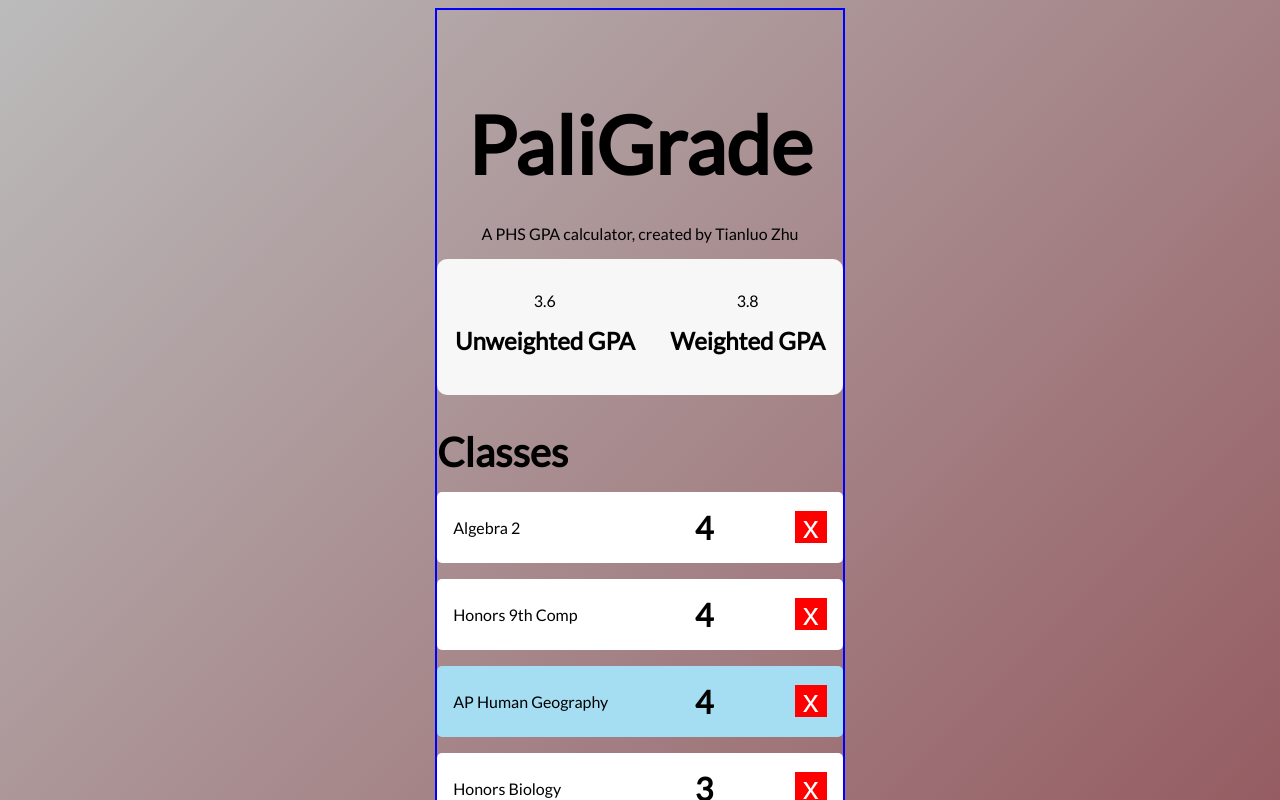
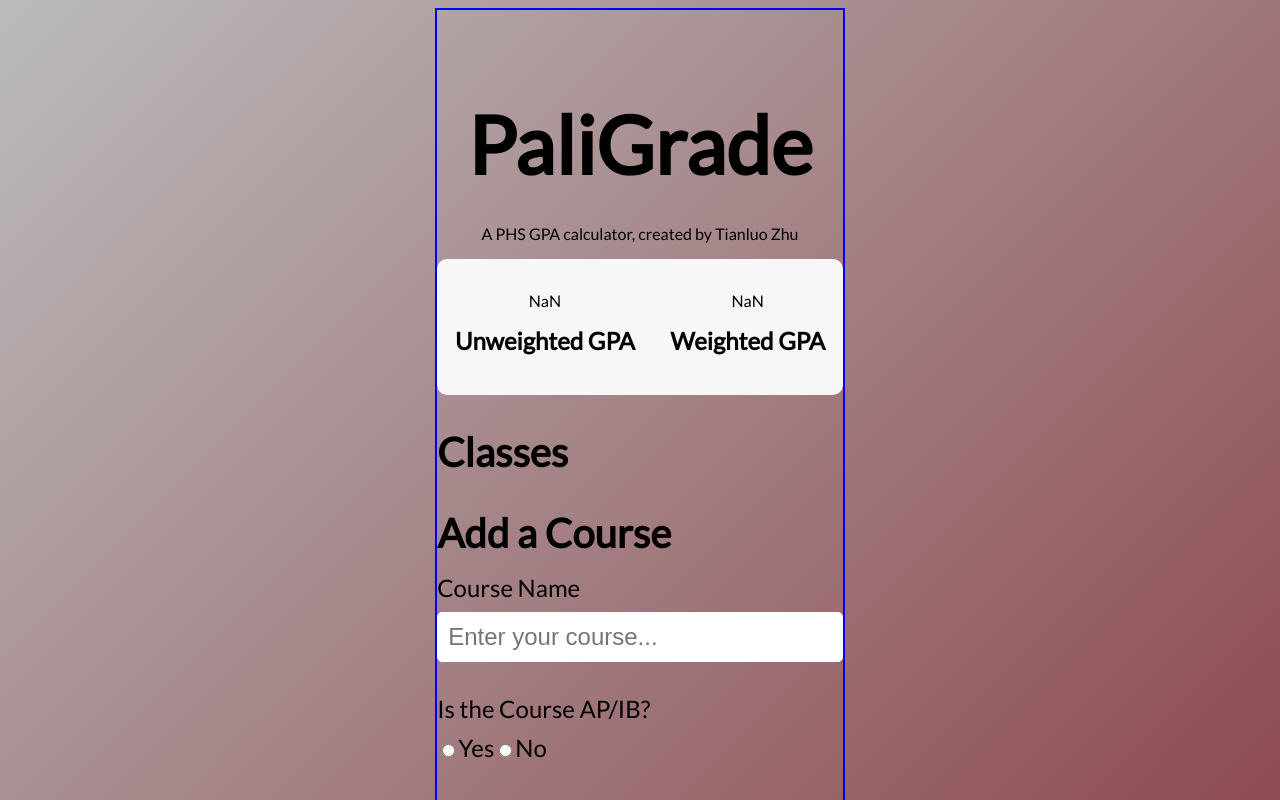
Before and after one commit to StarSplitter/FBLA-Project-9th, a Vue app: page / in a window 1280 px wide. Shown: the top 800 px of the page. Built offline with nearby package versions, Linux system fonts and the light colour scheme.

Commit message:
getting rid of templates

```diff
--- a/src/App.vue
+++ b/src/App.vue
@@ -8,13 +8,7 @@
 
     const toast = useToast();
 
-    const courses = ref([
-        {id: 1, text: "Algebra 2", weighted: false, grade: 4},
-        {id: 2, text: "Honors 9th Comp", weighted: false, grade: 4},
-        {id: 3, text: "AP Human Geography", weighted: true, grade: 4},
-        {id: 4, text: "Honors Biology", weighted: false, grade: 3},
-        {id: 5, text: "Honors Spanish I", weighted: false, grade: 3}
-    ]);
+    const courses = ref([]);
     const unweightedGPA = computed(() => {
         return courses.value.reduce((a, course) => {
             return a + course.grade;
```
